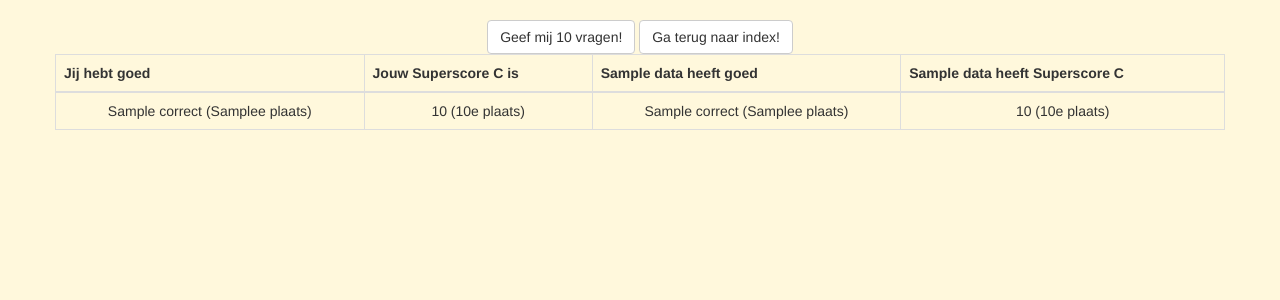
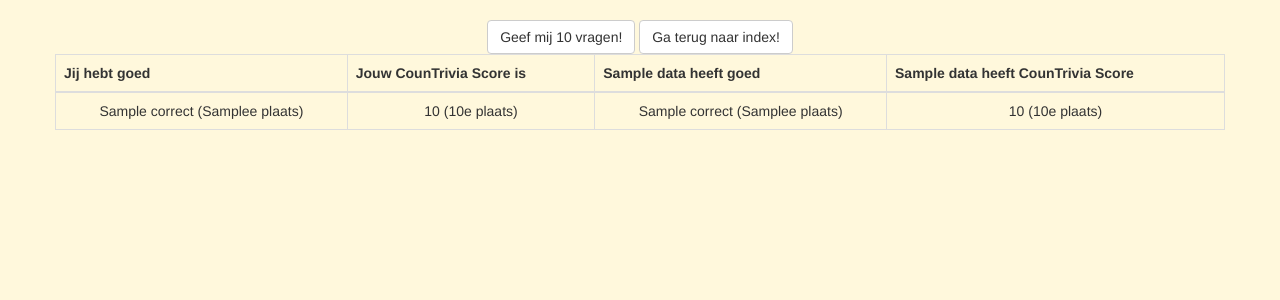
Before and after one commit to Chris-Wijgh/Trivia-Project-Web-ProgIK, a Flask app: template trivia/templates/compare.html in a window 1280 px wide. Shown: the part 52-352 px from the top of the page. Run offline with Flask 2, Linux system fonts and the light colour scheme; the template is opened without the code that fills it: most values are stand-ins (such as "Sample title", 1, 10 or a date in 2020); some libraries are stand-ins or nearby versions.

Commit message:
changed name superscore C to CounTrivia Score

```diff
--- a/trivia/templates/compare.html
+++ b/trivia/templates/compare.html
@@ -16,9 +16,9 @@
         <table class="table table-bordered">
             <thead>
                 <th>Jij hebt goed</th>
-                <th>Jouw Superscore C is</th>
+                <th>Jouw CounTrivia Score is</th>
                 <th>{{ data[1]["name"] }} heeft goed</th>
-                <th>{{ data[1]["name"] }} heeft Superscore C </th>
+                <th>{{ data[1]["name"] }} heeft CounTrivia Score </th>
             </thead>
             <tbody>
 
--- a/trivia/templates/index.html
+++ b/trivia/templates/index.html
@@ -22,7 +22,7 @@
         <table class="table table-bordered">
             <thead>
                 <th>Aantal vragen goed</th>
-                <th>Superscore C</th>
+                <th>CounTrivia Score</th>
 
             </thead>
             <tbody>
--- a/trivia/templates/top_10.html
+++ b/trivia/templates/top_10.html
@@ -10,7 +10,7 @@
         <table class="table table-bordered">
             <thead>
                 <th>Top 10 aantal goed</th>
-                <th>Top 10 Superscore C</th>
+                <th>Top 10 CounTrivia Score</th>
             </thead>
             <tbody>
                 <tr>
```
